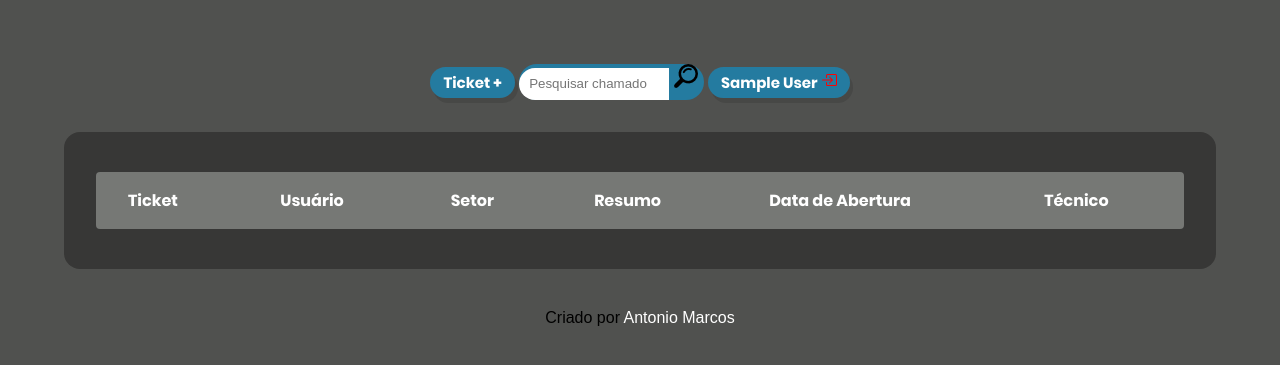
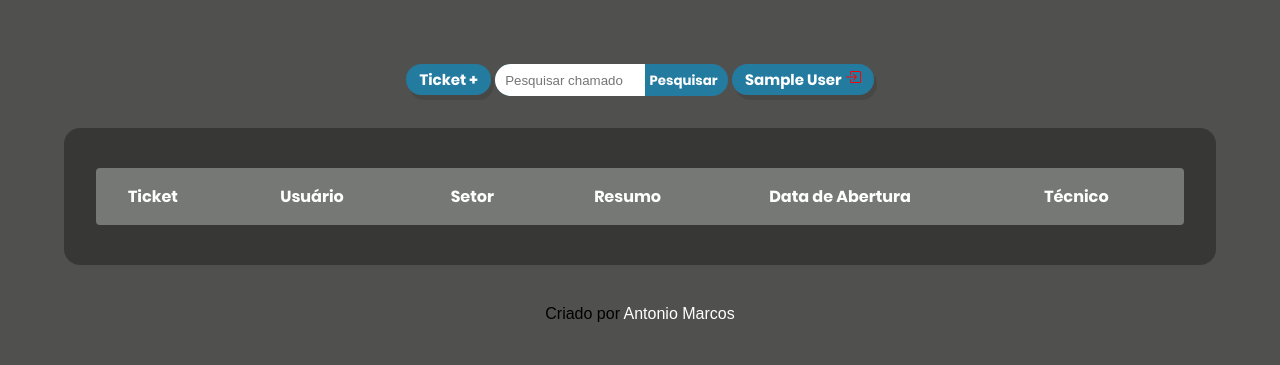
Before and after one commit to Ruan-Castro/zuchon, a PHP site: page /paginas/index.php in a window 1280 px wide. Shown: the top 365 px of the page. Run offline with PHP 8.4, Linux system fonts and the light colour scheme; the visitor is signed in with stand-in values (Sample User, id 1); data comes from the database, SQL or seed files in the repository; lists and menus that the app fills with data are empty.

Commit message:
Adição de Consulta de Chamados

```diff
--- a/paginas/index.php
+++ b/paginas/index.php
@@ -23,7 +23,7 @@ if(!empty($_SESSION['ID'])){
             <a onclick="Modal.open()" class="bnt direita">Ticket +</a>
             <form action="pesquisa.php" method="POST">
                 <input type="text" name="chamado" placeholder="Pesquisar chamado" style="width: 150px; height: 10px; margin-right:0px;" required></input>
-                <button type="submit" name="Enviar" style="width: 30px; height: 30px;"><img src="../imagens/lupa.png"></button>
+                <button type="submit" name="Enviar">Pesquisar</button>
             </form>
     		<!-- <button class="filtro corr"></button>
     		<button class="filtro cory"></button>
--- a/paginas/pesquisa.php
+++ b/paginas/pesquisa.php
@@ -23,7 +23,7 @@ if($_SESSION['NA']==5 || $_SESSION['ID']==$HELPDESK){
             <a onclick="Modal.open()" class="bnt direita">Ticket +</a>
             <form action="pesquisa.php" method="POST">
                 <input type="text" name="chamado" placeholder="Pesquisar chamado" style="width: 150px; height: 10px; margin-right:0px;" required></input>
-                <button type="submit" name="Enviar" style="width: 30px; height: 30px;"><img src="../imagens/lupa.png"></button>
+                <button type="submit" name="Enviar">Pesquisar</button>
             </form>
             <!-- <button class="filtro corr"></button>
             <button class="filtro cory"></button>
```
